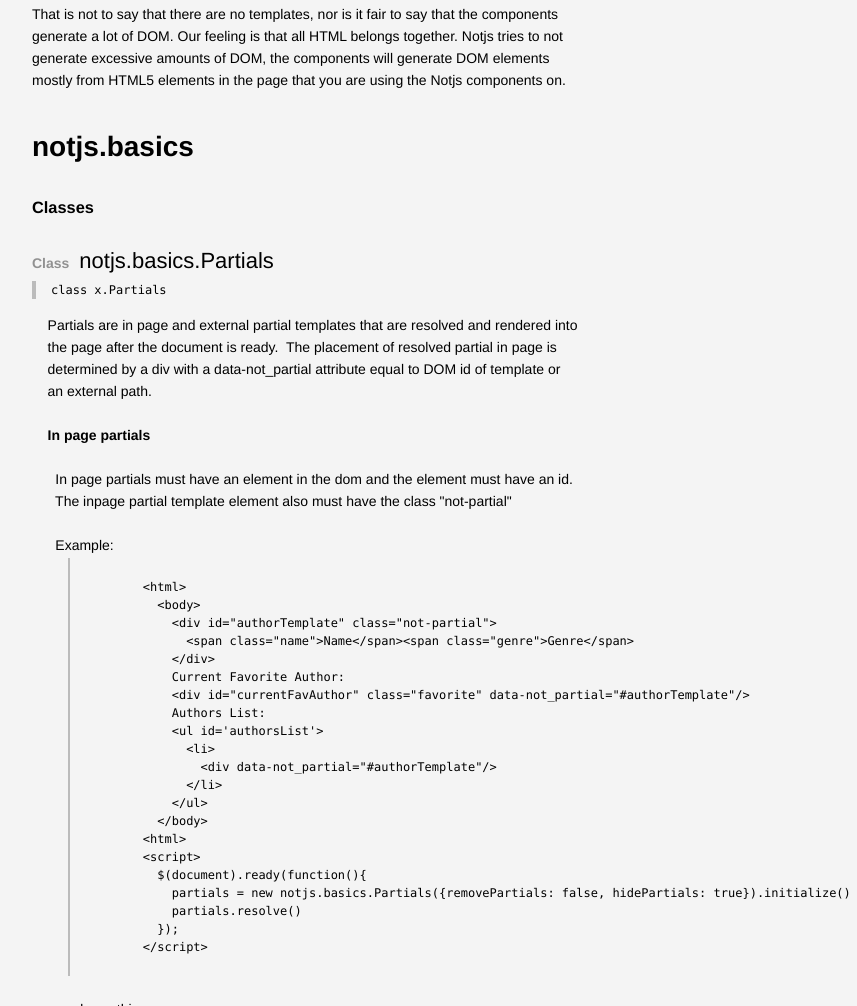
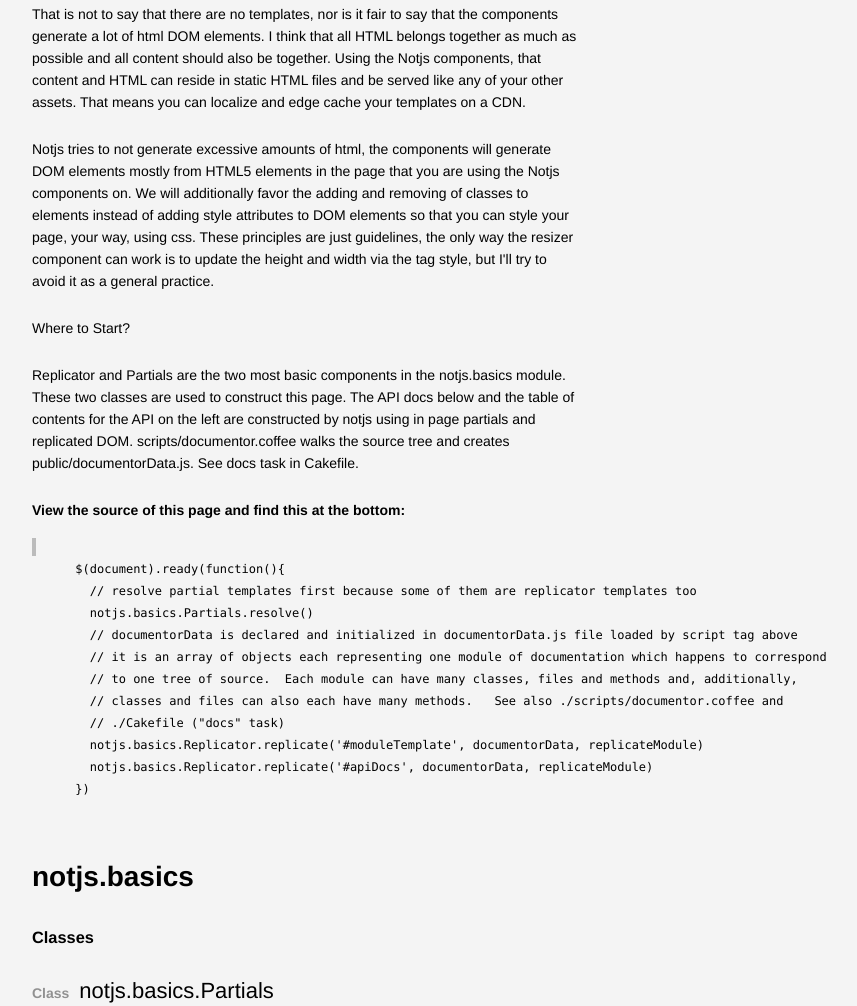
Before and after one commit to littlebee/notjs, a website: page public/index.html in a window 1280 px wide. Shown: the part 862-1868 px from the top of the page, without its empty margins (236-1093 px from the left). Drawn offline with Linux system fonts and the light colour scheme.

Commit message:
minor documentation updates

```diff
--- a/public/index.html
+++ b/public/index.html
@@ -15,8 +15,7 @@
       Notjs <span class="version">(0.0.1)</span>
     </a>
     <ul class="toc-section">
-      <li>&raquo; <a href="http://github.com/documentcloud/backbone">GitHub Repository</a></li>
-      <li>&raquo; <a href="docs/backbone.html">Annotated Source</a></li>
+      <li>&raquo; <a href="https://github.com/bee-hub/notjs">GitHub Repository</a></li>
     </ul>
 
     <a class="toc-title" href="#introduction">
@@ -76,8 +75,7 @@
 
     <p>
       The project is <a href="http://github.com/bee-hub/notjs/">hosted on GitHub</a>.
-      Notjs is available for use under the <a href="http://github.com/documentcloud/backbone/blob/master/LICENSE">
-      MIT software license</a>.
+      Notjs is available for use under the MIT software license</a>.
     </p>
 
     <p>
@@ -118,10 +116,38 @@
     </p>
     <p>
       That is not to say that there are no templates, nor is it fair to say that the components generate
-      a lot of DOM.  Our feeling is that all HTML belongs together.  Notjs tries to not generate excessive
-      amounts of DOM, the components will generate DOM elements mostly from HTML5 elements in the page that you
-      are using the Notjs components on.
+      a lot of html DOM elements.  I think that all HTML belongs together as much as possible and all content should also
+      be together.  Using the Notjs components, that content and HTML can reside in static HTML files and be served
+      like any of your other assets.  That means you can localize and edge cache your templates on a CDN.
+    </p><p>
+      Notjs tries to not generate excessive amounts of html, the components will generate DOM elements mostly
+      from HTML5 elements in the page that you are using the Notjs components on.  We will additionally
+      favor the adding and removing of classes to elements instead of adding style attributes to DOM elements so
+      that you can style your page, your way, using css.  These principles are just guidelines, the only way the resizer
+      component can work is to update the height and width via the tag style, but I'll try to avoid it as a
+      general practice.
+    </p
+    <h4>Where to Start?</h4>
+    <p>
+      Replicator and Partials are the two most basic components in the notjs.basics module.  These two classes
+      are used to construct this page.   The API docs below and the table of contents for the API on the left
+      are constructed by notjs using in page partials and replicated DOM.  scripts/documentor.coffee walks
+      the source tree and creates public/documentorData.js.  See docs task in Cakefile.
     </p>
+    <b>View the source of this page and find this at the bottom:</b>
+    <pre><code>
+      $(document).ready(function(){
+        // resolve partial templates first because some of them are replicator templates too
+        notjs.basics.Partials.resolve()
+        // documentorData is declared and initialized in documentorData.js file loaded by script tag above
+        // it is an array of objects each representing one module of documentation which happens to correspond
+        // to one tree of source.  Each module can have many classes, files and methods and, additionally,
+        // classes and files can also each have many methods.   See also ./scripts/documentor.coffee and
+        // ./Cakefile ("docs" task)
+        notjs.basics.Replicator.replicate('#moduleTemplate', documentorData, replicateModule)
+        notjs.basics.Replicator.replicate('#apiDocs', documentorData, replicateModule)
+      })
+    </code></pre>
 
     <div id="apiDocs">
       <div class="module">
@@ -206,6 +232,11 @@
     $(document).ready(function(){
       // resolve partial templates first because some of them are replicator templates too
       notjs.basics.Partials.resolve()
+      // documentorData is declared and initialized in documentorData.js file loaded by script tag above
+      // it is an array of objects each representing one module of documentation which happens to correspond
+      // to one tree of source.  Each module can have many classes, files and methods and, additionally,
+      // classes and files can also each have many methods.   See also ./scripts/documentor.coffee and
+      // ./Cakefile ("docs" task)
       notjs.basics.Replicator.replicate('#moduleTemplate', documentorData, replicateModule)
       notjs.basics.Replicator.replicate('#apiDocs', documentorData, replicateModule)
     })
```
